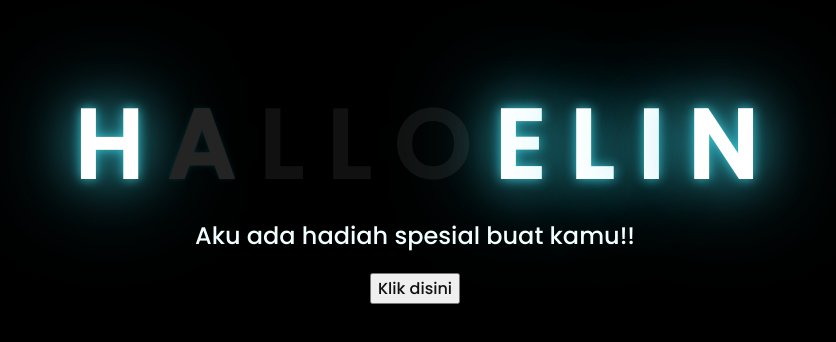
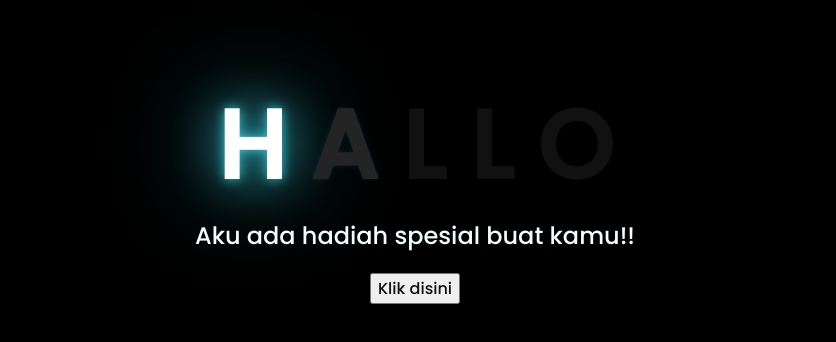
Before and after one commit to rizky07yoi/Cellot1, a plain HTML site: page index.html in a window 1280 px wide. Shown: the part 220-562 px from the top of the page, without its empty margins (233-1069 px from the left). Drawn offline with Linux system fonts and the light colour scheme.

Commit message:
Update index.html

```diff
--- a/index.html
+++ b/index.html
@@ -16,11 +16,6 @@
         <span>L</span>
         <span>L</span>
         <span>O</span>
-        <span> </span>
-        <span>E</span>
-        <span>L</span>
-        <span>I</span>
-        <span>N</span>
     </div>
     <div class="description">
         <span>Aku ada hadiah spesial buat kamu!!</span>
```
